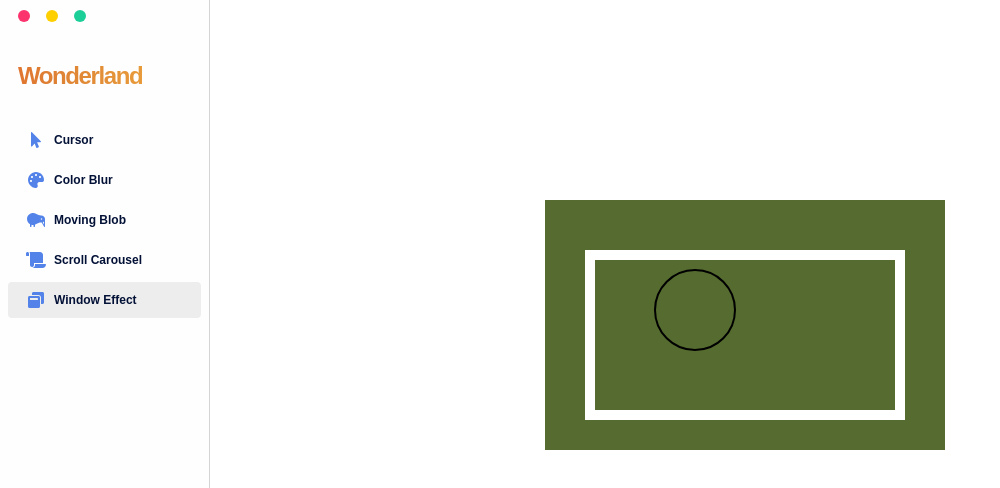
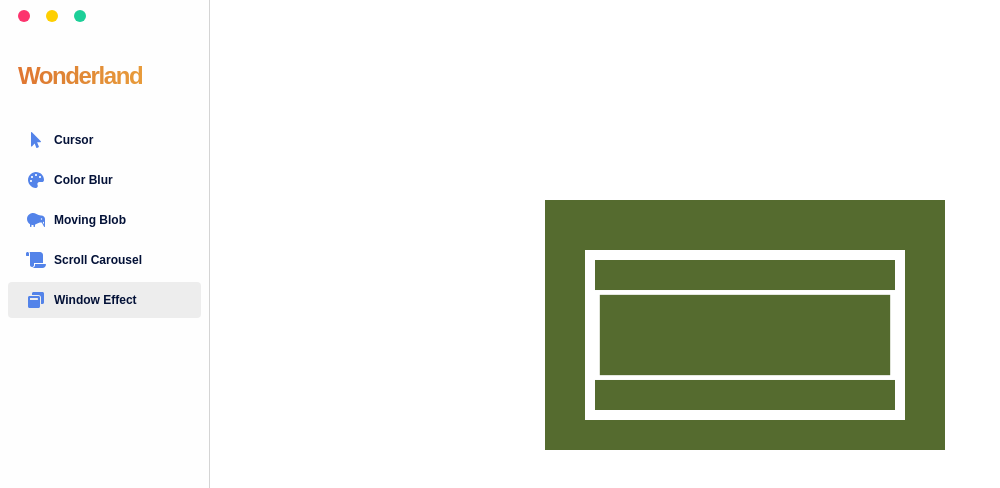
Before and after one commit to hwhong/wonderland, a React (Create React App) app: page / in a window 1280 px wide. Both pictures are taken after a click on the element "Window Effect". Shown: the top 488 px of the page, without its empty margins (0-1000 px from the left). Built offline with nearby package versions, Linux system fonts and the light colour scheme.

Commit message:
fix size and remove absolute

```diff
--- a/src/components/moving-blob/moving-blob.module.css
+++ b/src/components/moving-blob/moving-blob.module.css
@@ -1,10 +1,11 @@
 .root {
-  position: absolute;
   left: -30vw;
   top: -50vh;
   filter: blur(100px);
   overflow: hidden;
   animation: move 10s ease-in-out infinite;
+  width: 500px;
+  height: 500px;
 }
 
 @keyframes move {
--- a/src/components/window-effect/window-effect.tsx
+++ b/src/components/window-effect/window-effect.tsx
@@ -17,16 +17,22 @@ export function WindowEffect() {
     <div className={styles.root}>
       <div className={styles.content}></div>
       <div className={styles.window}>
-        <svg xmlns="http://www.w3.org/2000/svg" version="1.1" fill="none">
-          <circle
-            cx="100"
-            cy="50"
-            r="40"
-            stroke="black"
-            stroke-width="2"
-            fill="none"
-          />
-        </svg>{" "}
+        <svg
+          width="100%"
+          height="100%"
+          viewBox="0 0 747 224"
+          fill="none"
+          xmlns="http://www.w3.org/2000/svg"
+        >
+          <rect
+            x="6"
+            y="6"
+            width="735"
+            height="212"
+            stroke="white"
+            stroke-width="12"
+          ></rect>
+        </svg>
       </div>
     </div>
   );
--- a/src/main.tsx
+++ b/src/main.tsx
@@ -29,7 +29,7 @@ function App() {
   const stories: React.ReactNode[] = [
     <div>Cursor Placeholder</div>,
     <div>Color Blur Placeholder</div>,
-    <div>Moving Blob Placeholder</div>,
+    <MovingBlob />,
     <div>Scroll Carousel Placeholder</div>,
     <WindowEffect />,
   ];
@@ -39,10 +39,8 @@ function App() {
       {/* <Header>Wonderland</Header> */}
       {/* <Cursor /> */}
       {/* <ColorBlur /> */}
-      {/* <MovingBlob /> */}
       {/* <IpadCursor /> */}
       {/* <ScrollCarousel /> */}
-      {/* <WindowEffect /> */}
 
       <Sidebar
         onTitleClick={setActiveIndex}
```
